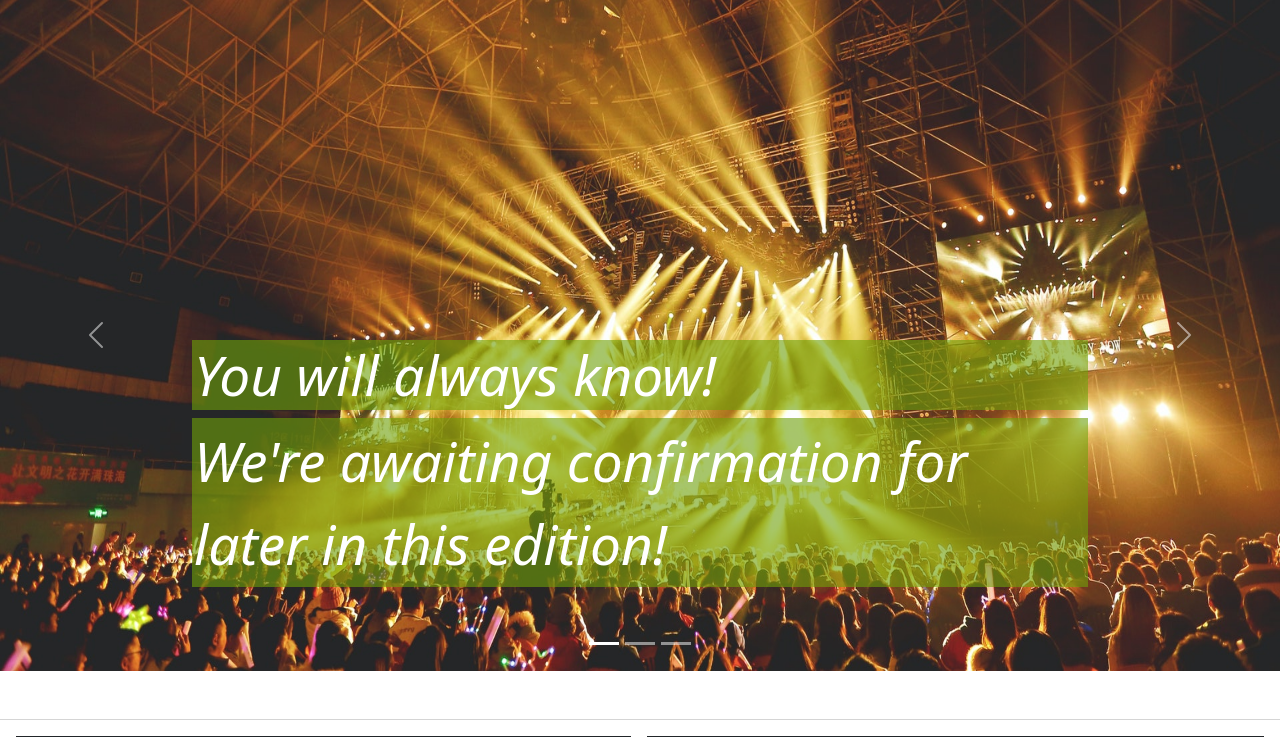
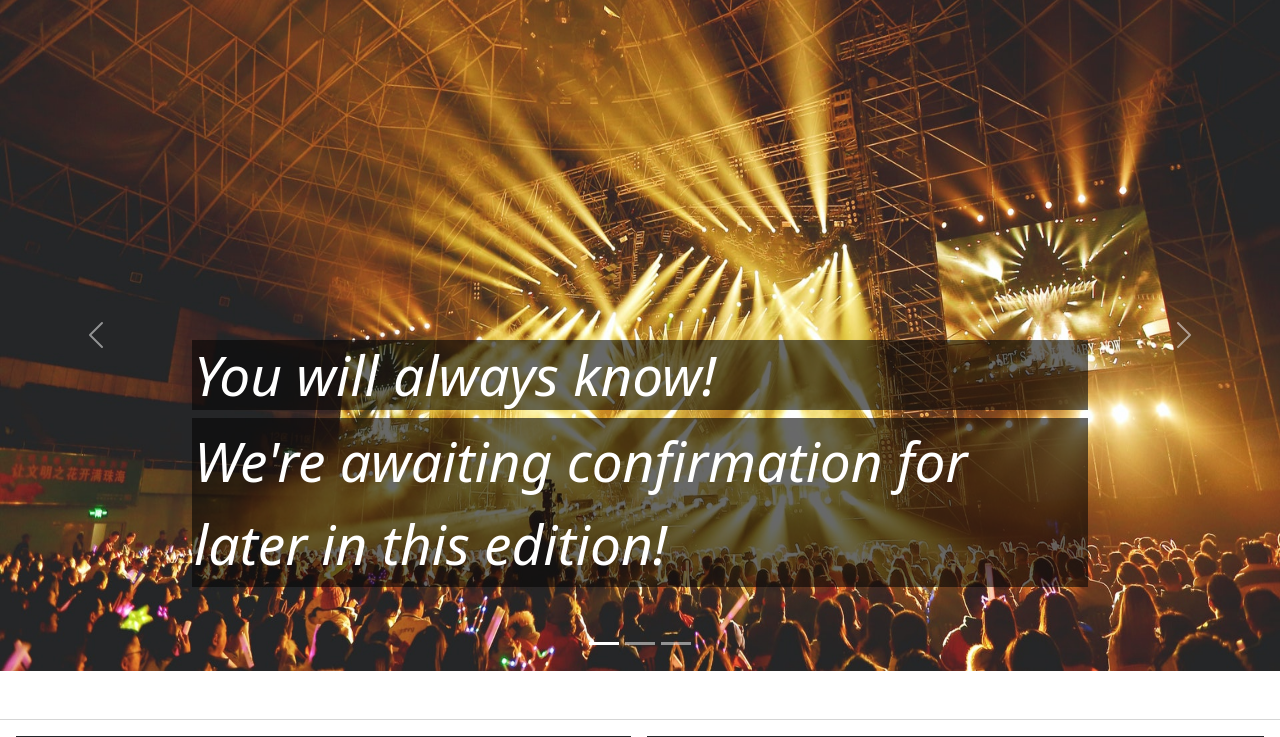
Before and after one commit to Papkxo87/eventsProject, a PHP site: page / in a window 1280 px wide. Shown: the part 49-786 px from the top of the page. Run offline with PHP 8.4, Linux system fonts and the light colour scheme.

Commit message:
color rgba

```diff
--- a/public/css/style.css
+++ b/public/css/style.css
@@ -35,7 +35,7 @@
 }
 
 .homeH1 {
-    background: rgba(111, 160, 9, 0.6);
+    background: rgba(5, 5, 5, 0.6);
     padding: 2px;
     font-size: 55px;
 }
```
